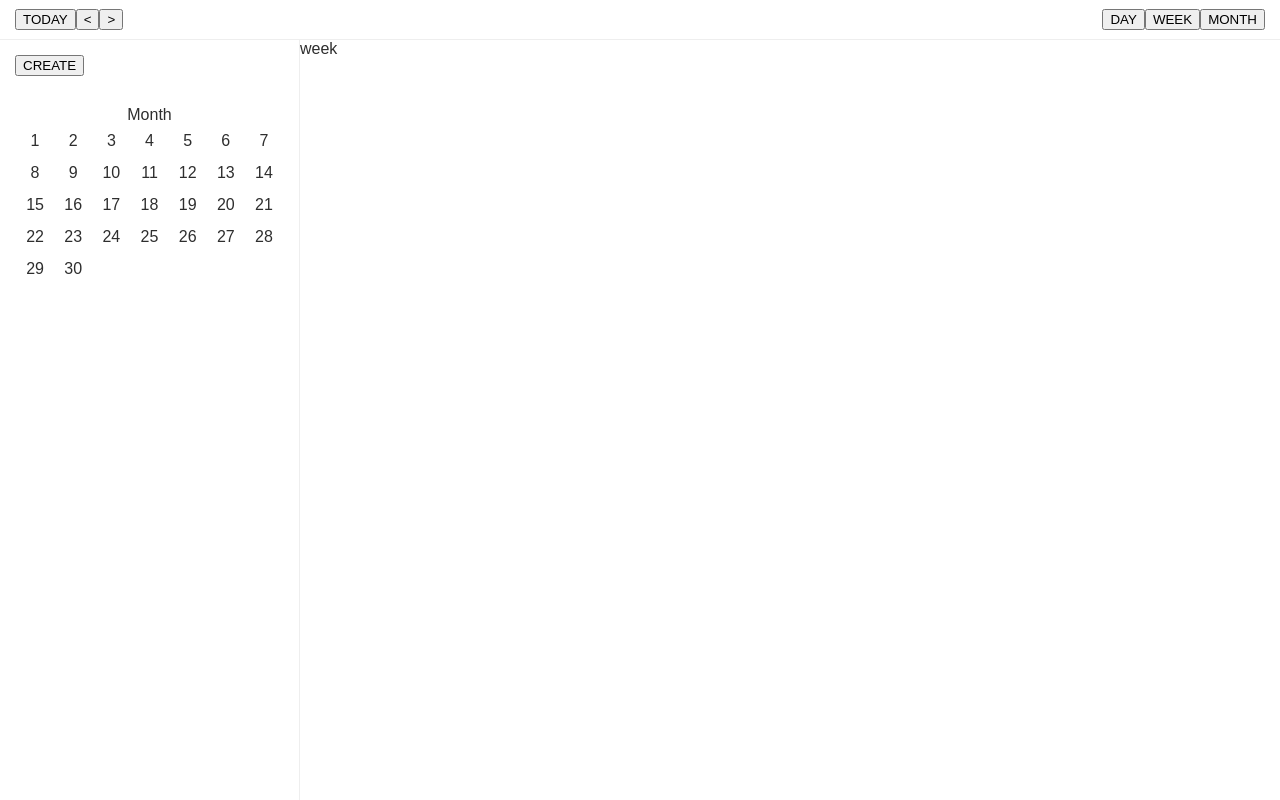
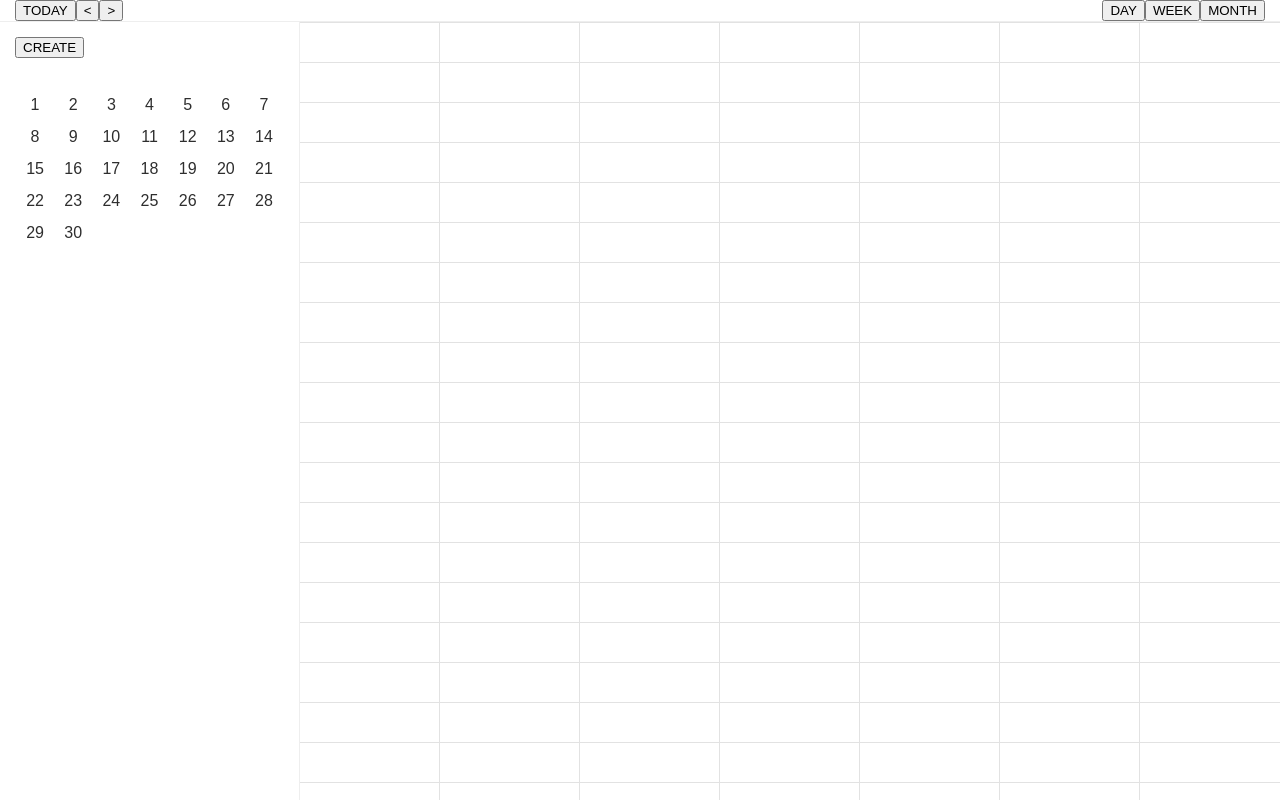
Before and after one commit to nailkhasipov/vanilla-calendar, a website: page src/index.html in a window 1280 px wide. Both pictures are taken after a click on the button "WEEK". Shown: the top 800 px of the page. Drawn offline with Linux system fonts and the light colour scheme.

Commit message:
week && month view

```diff
--- a/src/calendar.js
+++ b/src/calendar.js
@@ -10,7 +10,7 @@ class Calendar {
     Array.prototype.forEach.call(views, function(view) {
       view.style.display = 'none';
     });
-    document.querySelector(`.view-${view}`).style.display = 'block';
+    document.querySelector(`.view-${view}`).style.display = 'flex';
   }
 
   createEvent() {
@@ -62,13 +62,17 @@ function DayView() {
 
 function WeekView() {
   return(
-    `<div class="views view-week" id="view-week">week</div>`
+    `<div class="views view-week" id="view-week">
+      ${`<div class="day-grid">${'<div class="hour"></div>'.repeat(24)}</div>`.repeat(7)}
+    </div>`
   );
 }
 
 function MonthView() {
   return(
-    `<div class="views view-month" id="view-month">month</div>`
+    `<div class="views view-month" id="view-month">
+      ${getHTMLMonthTable()}
+    </div>`
   );
 }
 
@@ -88,7 +92,6 @@ function getHTMLMonthTable() {
   }
 
   const table = document.createElement('table');
-  table.innerHTML = '<caption>Month</caption>';
   for (var w = 0; w < month.length; w++) {
     var row = table.insertRow(w);
     for (var d = 0; d < month[w].length; d++) {
--- a/src/style.css
+++ b/src/style.css
@@ -66,19 +66,18 @@ html, body {
   overflow: scroll;
 }
 
-.calendar .main .view-day {
+.calendar .main .views {
   flex: 1;
   position: relative;
 }
 
-.calendar .main .view-day .hour {
+.day-grid .hour {
   height: 40px;
   border-top: 1px solid #e2e2e2;
 }
 
-.calendar .main .view-day .thirty {
-  height: 20px;
-  position: relative;
+.calendar .main .view-day .day-grid {
+  width: 100%;
 }
 
 .calendar .main .view-week {
@@ -88,3 +87,22 @@ html, body {
 .calendar .main .view-month {
   display: none;
 }
+
+.view-month table {
+  width: 100%;
+  height: 100%;
+  border-collapse: collapse;
+}
+
+.view-month th, .view-month td {
+  border: 1px solid #e2e2e2;
+}
+
+.calendar .main .view-week .day-grid {
+  width: 14.285713%;
+  border-right: 1px solid #e2e2e2;
+}
+
+.calendar .main .view-week .day-grid:last-child {
+  border-right: none;
+}
```
